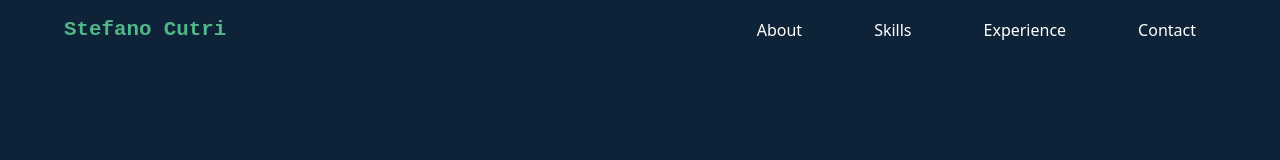
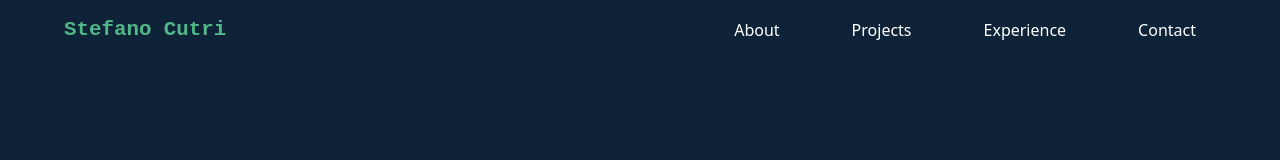
Before and after one commit to StefanoCutri/portfolio, a React (Create React App) app: page / in a window 1280 px wide. Shown: the top 160 px of the page. Built offline with nearby package versions, Linux system fonts and the light colour scheme.

Commit message:
Turn skills into projects

```diff
--- a/src/App.js
+++ b/src/App.js
@@ -2,7 +2,7 @@ import { useContext } from "react";
 import { Header } from "./components/Header";
 import { Info } from "./components/Info";
 import { About } from "./components/About";
-import { Skills } from "./components/Skills";
+import { Projects } from "./components/Projects";
 import { Experience } from "./components/Experience";
 import { Contact } from "./components/Contact";
 import NavbarContext from "./context/NavbarContext";
@@ -23,7 +23,7 @@ const App = () => {
       >
         <Info />
         <About />
-        <Skills />
+        <Projects />
         <Experience />
         <Contact />
       </div>
--- a/src/components/Header.js
+++ b/src/components/Header.js
@@ -38,8 +38,8 @@ export const Header = () => {
               </a>
             </li>
             <li className="animate__slideInLeft">
-              <a className="navbar-link" href="/#skills">
-                Skills
+              <a className="navbar-link" href="/#projects">
+                Projects
               </a>
             </li>
             <li className="animate__slideInLeft">
--- a/src/components/Skills.js
+++ b/src/components/Projects.js
@@ -2,16 +2,16 @@ import React from "react";
 import { ProjectCard } from "./ProjectCard";
 import projects from "../data/projects.json";
 
-import "../styles/skills.css";
+import "../styles/projects.css";
 
-export const Skills = () => {
+export const Projects = () => {
   return (
-    <div id="skills" className="pb-20 py-3">
-      <div className="skills-container">
-        <div className="flex flex-row items-center justify-start pl-[1.5rem] mb-3 pt-[15%] skills-header">
+    <div id="projects" className="pb-20 py-3">
+      <div className="projects-container">
+        <div className="flex flex-row items-center justify-start pl-[1.5rem] mb-3 pt-[15%] projects-header">
           <h2 className="text-2xl font-bold">Some of my projects</h2>
         </div>
-        <div className="flex justify-start px-4 skills-info">
+        <div className="flex justify-start px-4 projects-info">
           <p className="text-[#8892b0] text-md ">
             Here are some of my works using these technologies:
             <br />
--- a/src/styles/skills.css
+++ b/src/styles/projects.css
@@ -32,14 +32,14 @@
 /* Media Queris */
 
 @media (min-width: 768px) {
-  .skills-header {
+  .projects-header {
     margin: 0;
     padding-top: 8% !important;
     justify-content: start;
     justify-content: start;
   }
 
-  .skills-container {
+  .projects-container {
     padding-left: 10%;
   }
 
```
